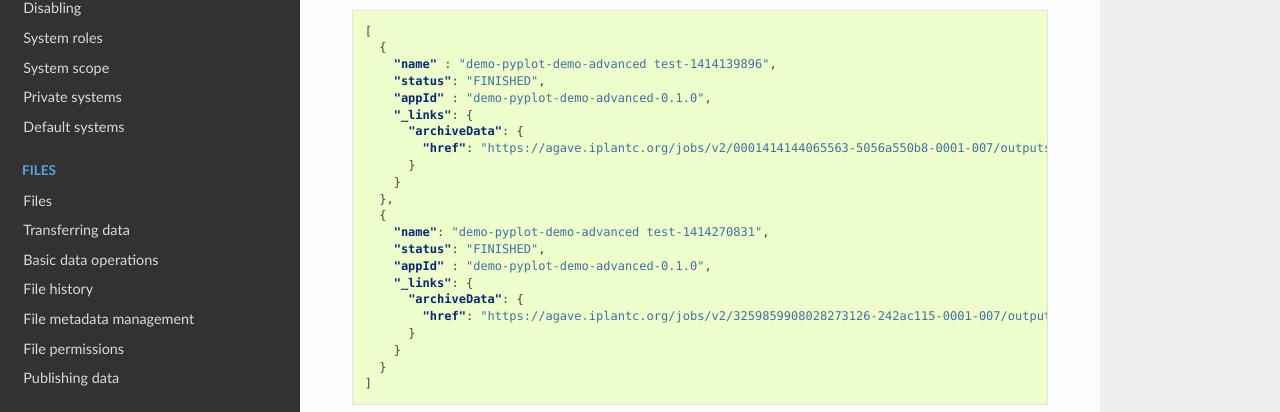
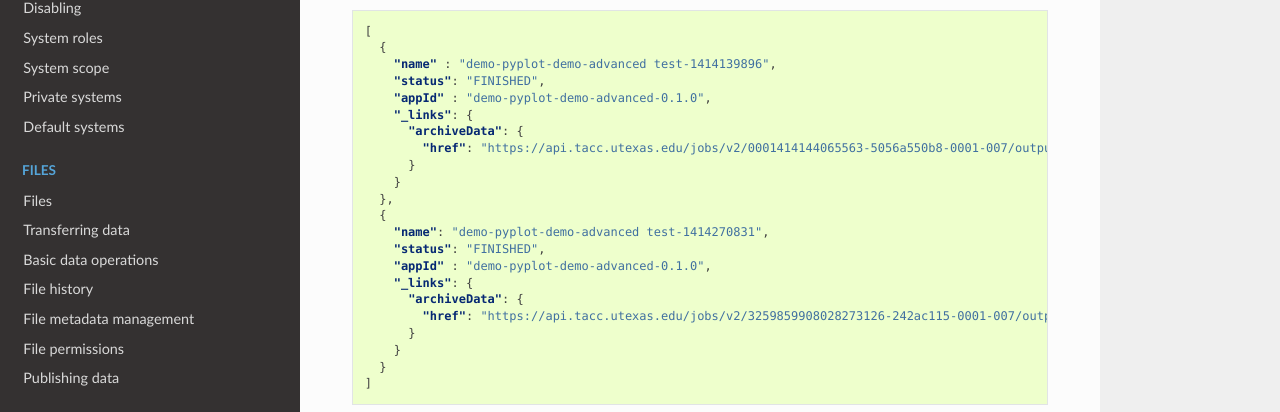
Before and after one commit to TACC-Cloud/agave-docs, a Sphinx documentation site: the page built from docs/agave/introduction/conventions-response-customization.rst, in a window 1280 px wide and 900 px high. Shown: the part 362-774 px from the top of the window. Built offline with Sphinx 7.4.7 and the Read the Docs theme 2.0.0, drawn with Linux system fonts in a browser that asks for light colours; pages that are not in the unit, such as notebooks, are missing from menus; cross-references to code outside the pages are shown as plain code; some of the changed lines change nothing that is shown.

Commit message:
Update conventions-response-customization.rst

```diff
--- a/docs/agave/introduction/conventions-response-customization.rst
+++ b/docs/agave/introduction/conventions-response-customization.rst
@@ -37,7 +37,7 @@
        "appId" : "demo-pyplot-demo-advanced-0.1.0",
        "_links": {
          "archiveData": {
-           "href": "https://agave.iplantc.org/jobs/v2/0001414144065563-5056a550b8-0001-007/outputs/listings"
+           "href": "https://api.tacc.utexas.edu/jobs/v2/0001414144065563-5056a550b8-0001-007/outputs/listings"
          }
        }
      },
@@ -47,7 +47,7 @@
        "appId" : "demo-pyplot-demo-advanced-0.1.0",
        "_links": {
          "archiveData": {
-           "href": "https://agave.iplantc.org/jobs/v2/3259859908028273126-242ac115-0001-007/outputs/listings"
+           "href": "https://api.tacc.utexas.edu/jobs/v2/3259859908028273126-242ac115-0001-007/outputs/listings"
          }
        }
      }
```
